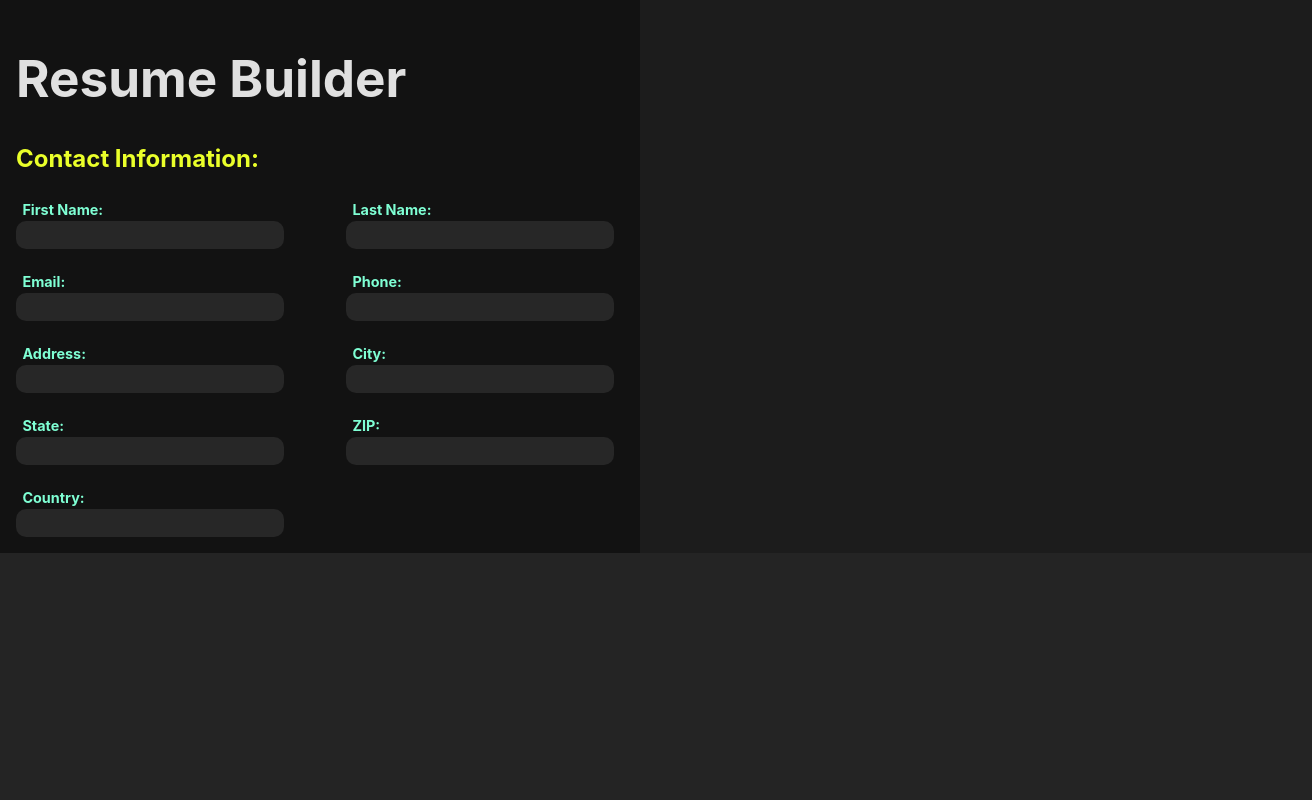
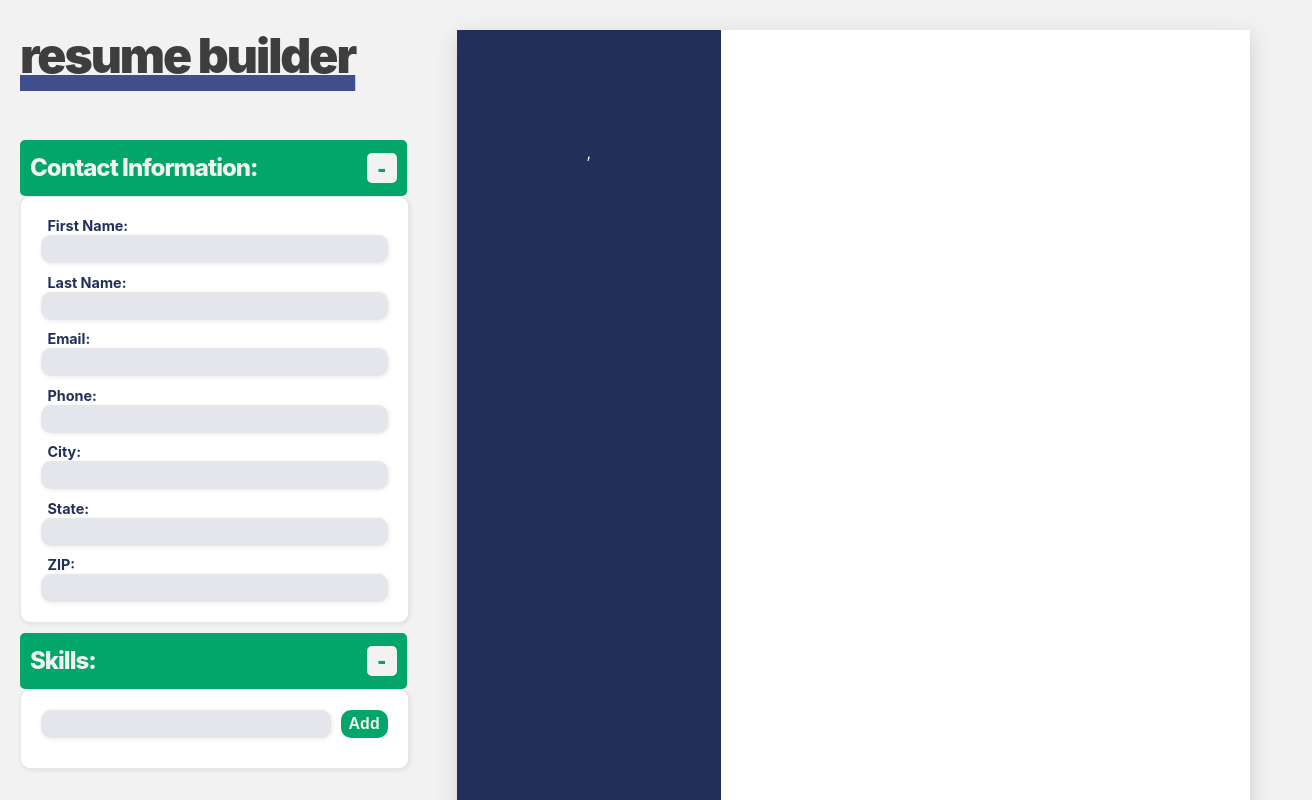
Before and after one commit to katiegd/CV-Application, a React (Vite) app: page / in a window 1280 px wide. Shown: the top 800 px of the page, 1312 px wide, since content can reach past the window. Built offline with nearby package versions, Linux system fonts and the light colour scheme.

Commit message:
Styling, contact info finishing, skills component addition, worked on Display side some

```diff
--- a/src/App.css
+++ b/src/App.css
@@ -1,47 +1,197 @@
+:root {
+  font-family: Inter, system-ui, Avenir, Helvetica, Arial, sans-serif;
+  line-height: 1.5;
+  font-weight: 400;
+
+  color: rgba(35, 35, 35, 0.87);
+  background-color: var(--white-bg);
+  --dark-blue: #223059;
+  --med-blue: #424d8c;
+  --med-green: #038c65;
+  --bright-green: #03a66a;
+  --white-bg: #f2f2f2;
+
+  font-synthesis: none;
+  text-rendering: optimizeLegibility;
+  -webkit-font-smoothing: antialiased;
+  -moz-osx-font-smoothing: grayscale;
+}
+
 body {
   margin: 0;
   padding: 0;
 }
 
+.site-title {
+  margin-top: 0;
+
+  font-size: 3rem;
+  font-weight: 900;
+  letter-spacing: -2px;
+  text-decoration: underline;
+  text-decoration-thickness: 1rem;
+  text-underline-offset: 0.1rem;
+  text-decoration-color: var(--med-blue);
+}
+
 .main-container {
   display: grid;
-  grid-template-columns: 1fr 1fr;
+  grid-template-columns: 1fr 2fr;
+  width: 100vw;
+  box-sizing: border-box;
+  overflow-x: hidden;
 }
 
 .input-side {
-  background-color: rgb(18, 18, 18);
-  padding: 1rem;
-  width: 100%;
+  box-sizing: border-box;
+  padding: 20px;
 }
 
 .output-side {
-  background-color: rgb(28, 28, 28);
-  padding: 1rem;
-  width: 100%;
+  box-sizing: border-box;
 }
 
-.contact-inputs {
+.paper-container {
+  background-color: rgb(255, 255, 255);
+  margin: 30px;
+  aspect-ratio: 8.5 / 11;
   display: grid;
-  grid-template-columns: 1fr 1fr;
-  gap: 20px;
+  grid-template-columns: 1fr 2fr;
+  box-shadow: 1px 6px 20px rgba(79, 79, 79, 0.21);
 }
 
-.contact-input-label {
-  color: aquamarine;
+.contact-inputs,
+.skills-inputs {
+  background-color: white;
+  display: flex;
+  flex-direction: column;
+  gap: 10px;
+  width: 100%;
+  border: 1px solid rgba(0, 0, 0, 0.094);
+  border-radius: 10px;
+  box-shadow: 1px 1px 5px rgba(0, 0, 0, 0.094);
+  padding: 20px 0px;
+  opacity: 1;
+  transition: opacity 0.5s ease-in-out;
+}
+
+.contact-input-label,
+.skills-input-label {
+  color: var(--dark-blue);
   font-weight: 700;
   font-size: 0.9rem;
   margin: -0.1rem 0.4rem;
 }
 
-.contact-input-wrapper input {
-  background-color: rgba(104, 104, 104, 0.242);
+.contact-input-wrapper {
+  display: flex;
+  flex-direction: column;
+  padding: 0px 20px;
+}
+
+.skills-input-wrapper {
+  display: flex;
+  padding: 0px 20px;
+  gap: 10px;
+}
+
+.input-add-btn-wrapper {
+  display: flex;
+}
+
+.add-skill-btn,
+.remove-skill-btn {
+  font-size: 1rem;
+  font-weight: 700;
+  display: flex;
+  align-items: center;
+  color: var(--white-bg);
+  background-color: var(--bright-green);
+  border: none;
+  padding: 3px 8px;
+  width: auto;
+  height: auto;
+  border-radius: 10px;
+}
+
+.add-skill-btn:hover,
+.remove-skill-btn:hover {
+  background-color: var(--med-green);
+  cursor: pointer;
+}
+
+.contact-input-wrapper input,
+.skills-input-wrapper input {
+  background-color: #2230591e;
+  box-shadow: 1px 1px 5px rgba(0, 0, 0, 0.094);
   border: none;
   height: 1.5rem;
   border-radius: 10px;
   padding: 2px 10px;
-  width: 80%;
+}
+
+.skills-input {
+  flex: 1;
 }
 
 .header2 {
-  color: rgb(234, 255, 42);
+  color: var(--white-bg);
+  display: flex;
+  align-items: center;
+  justify-content: space-between;
 }
+
+.collapsible-input {
+  font-size: 1.5rem;
+  font-weight: 800;
+  letter-spacing: -1px;
+  background-color: var(--bright-green);
+  padding: 10px;
+  border-radius: 5px;
+  margin: 10px 0px 0px 0px;
+}
+
+.skills-input {
+  background-color: var(--med-green);
+}
+
+.skill-list-item {
+  display: flex;
+  align-items: center;
+  color: var(--white-bg);
+  padding: 5px 10px;
+  background-color: var(--med-blue);
+  border-radius: 10px;
+  width: fit-content;
+  height: 30px;
+  gap: 20px;
+}
+
+.skill-name {
+  font-weight: 500;
+}
+
+.skills-container {
+  display: flex;
+  flex-wrap: wrap;
+  padding: 0px 20px;
+  gap: 5px;
+}
+
+.expand-button {
+  color: var(--bright-green);
+  display: flex;
+  font-size: 1.6rem;
+  font-weight: 900;
+  background-color: var(--white-bg);
+  border: none;
+  width: 30px;
+  height: 30px;
+  border-radius: 5px;
+  justify-content: center;
+  align-items: center;
+}
+
+.expand-button:hover {
+  cursor: pointer;
+}
--- a/src/App.jsx
+++ b/src/App.jsx
@@ -1,37 +1,102 @@
 import { useState } from "react";
 import "./App.css";
 import ContactInfo from "./components/ContactInfo";
+import Skills from "./components/Skills";
+import ToggleSection from "./components/ToggleSection";
 import DisplayContactInfo from "./components/DisplayContactInfo";
 
 export default function App() {
-  const [formData, setFormData] = useState({
+  // For Contact Form //
+  const [contactFormData, setContactFormData] = useState({
     firstName: "",
     lastName: "",
     email: "",
     phone: "",
-    street: "",
     city: "",
     state: "",
     zip: "",
-    country: "",
+    skills: "",
   });
+
+  const [contactInfoVisible, setContactInfoVisible] = useState(true);
+
+  function toggleContactInfo() {
+    setContactInfoVisible((contactInfoVisible) => !contactInfoVisible);
+  }
 
   function handleChange(e) {
     const { name, value } = e.target;
-    setFormData((prevData) => ({
+    setContactFormData((prevData) => ({
       ...prevData,
       [name]: value,
     }));
   }
 
+  // For Skills Form //
+  const [skillsVisible, setSkillsVisible] = useState(true);
+
+  function toggleSkills() {
+    setSkillsVisible((skillsVisible) => !skillsVisible);
+  }
+
+  const [skillInput, setSkillInput] = useState("");
+  const [skillsList, setSkillsList] = useState([]);
+
+  function handleSkillChange(e) {
+    setSkillInput(e.target.value);
+  }
+
+  function addNewSkill(e) {
+    e.preventDefault();
+    if (skillInput.trim() !== "") {
+      setSkillsList((currentSkills) => [
+        ...currentSkills,
+        { name: skillInput.trim(), id: crypto.randomUUID() },
+      ]);
+    }
+    setSkillInput("");
+  }
+
+  function removeSkill(id) {
+    setSkillsList((prevSkills) =>
+      prevSkills.filter((skill) => skill.id !== id)
+    );
+  }
+
   return (
     <div className="main-container">
       <div className="input-side">
-        <h1>Resume Builder</h1>
-        <ContactInfo formData={formData} handleChange={handleChange} />
+        <p className="site-title">resume builder</p>
+        <ToggleSection
+          title="Contact Information: "
+          className="contact-info"
+          isVisible={contactInfoVisible}
+          toggleVisibility={toggleContactInfo}
+        >
+          <ContactInfo formData={contactFormData} handleChange={handleChange} />
+        </ToggleSection>
+        <ToggleSection
+          title="Skills: "
+          className="skills-inputs"
+          isVisible={skillsVisible}
+          toggleVisibility={toggleSkills}
+        >
+          <Skills
+            skillsList={skillsList}
+            skillInput={skillInput}
+            handleSkillChange={handleSkillChange}
+            addNewSkill={addNewSkill}
+            removeSkill={removeSkill}
+          />
+        </ToggleSection>
       </div>
       <div className="output-side">
-        <DisplayContactInfo formData={formData} handleChange={handleChange} />
+        <div className="paper-container">
+          <DisplayContactInfo
+            formData={contactFormData}
+            handleChange={handleChange}
+          />
+        </div>
       </div>
     </div>
   );
--- /dev/null
+++ b/src/Display.css
@@ -0,0 +1,13 @@
+.contact-left {
+  color: var(--white-bg);
+  background-color: var(--dark-blue);
+  padding: 30px;
+  display: flex;
+  flex-direction: column;
+  align-items: center;
+}
+
+.resume-name {
+  font-size: 2rem;
+  font-weight: 900;
+}
--- a/src/components/ContactInfo.jsx
+++ b/src/components/ContactInfo.jsx
@@ -24,12 +24,7 @@ function ContactInfo({ formData, handleChange }) {
       type: "tel",
       display: "Phone: ",
     },
-    {
-      name: "street",
-      id: crypto.randomUUID(),
-      type: "text",
-      display: "Address: ",
-    },
+
     {
       name: "city",
       id: crypto.randomUUID(),
@@ -48,17 +43,10 @@ function ContactInfo({ formData, handleChange }) {
       type: "number",
       display: "ZIP: ",
     },
-    {
-      name: "country",
-      id: crypto.randomUUID(),
-      type: "text",
-      display: "Country: ",
-    },
   ];
 
   return (
     <>
-      <h2 className="header2 contact-info">Contact Information:</h2>
       <form className="contact-inputs">
         {inputFields.map((field) => (
           <div
--- a/src/components/DisplayContactInfo.jsx
+++ b/src/components/DisplayContactInfo.jsx
@@ -1,9 +1,19 @@
+import "../Display.css";
 function DisplayOutput({ formData }) {
   return (
     <>
-      <h3>{formData.firstName}</h3>
-      <h3>{formData.lastName}</h3>
-      <h3>{formData.email}</h3>
+      <div className="contact-left">
+        <p className="resume-name">
+          {formData.firstName} {formData.lastName}
+        </p>
+        <div className="contact-info">
+          <p className="resume-email-phone">{formData.email}</p>
+          <p className="resume-email-phone">{formData.phone}</p>
+          <p className="resume-address">
+            {formData.city}, {formData.state} {formData.zip}
+          </p>
+        </div>
+      </div>
     </>
   );
 }
--- /dev/null
+++ b/src/components/FadeInComponent.jsx
@@ -0,0 +1,5 @@
+export default function FadeInComponent() {
+  return (
+    <div className="fade-in">This content will fade in and out smoothly.</div>
+  );
+}
--- /dev/null
+++ b/src/components/Skills.jsx
@@ -0,0 +1,40 @@
+import { useState } from "react";
+
+export default function Skills({
+  skillsList,
+  skillInput,
+  handleSkillChange,
+  addNewSkill,
+  removeSkill,
+}) {
+  return (
+    <>
+      <div className="skills-input-wrapper">
+        <input
+          type="text"
+          value={skillInput}
+          onChange={handleSkillChange}
+          className="skills-input"
+        ></input>
+        <button onClick={addNewSkill} className="add-skill-btn">
+          Add
+        </button>
+      </div>
+
+      <div className="skills-container">
+        {skillsList.map((skill) => (
+          <div id={skill.id} key={skill.id} className="skill-list-item">
+            <p className="skill-name">{skill.name}</p>
+            <button
+              id={skill.id}
+              className="remove-skill-btn"
+              onClick={() => removeSkill(skill.id)}
+            >
+              x
+            </button>
+          </div>
+        ))}
+      </div>
+    </>
+  );
+}
--- /dev/null
+++ b/src/components/ToggleSection.jsx
@@ -0,0 +1,19 @@
+export default function ToggleSection({
+  title,
+  className,
+  isVisible,
+  toggleVisibility,
+  children,
+}) {
+  return (
+    <div className={title}>
+      <p className="header2 collapsible-input">
+        {title}
+        <button className="expand-button" onClick={toggleVisibility}>
+          {isVisible ? "-" : "+"}
+        </button>
+      </p>
+      {isVisible && <div className={className}>{children}</div>}
+    </div>
+  );
+}
--- a/src/index.css
+++ /dev/null
@@ -1,28 +0,0 @@
-:root {
-  font-family: Inter, system-ui, Avenir, Helvetica, Arial, sans-serif;
-  line-height: 1.5;
-  font-weight: 400;
-
-  color-scheme: light dark;
-  color: rgba(255, 255, 255, 0.87);
-  background-color: #242424;
-
-  font-synthesis: none;
-  text-rendering: optimizeLegibility;
-  -webkit-font-smoothing: antialiased;
-  -moz-osx-font-smoothing: grayscale;
-}
-
-a {
-  font-weight: 500;
-  color: #646cff;
-  text-decoration: inherit;
-}
-a:hover {
-  color: #535bf2;
-}
-
-h1 {
-  font-size: 3.2em;
-  line-height: 1.1;
-}
```
Also changed, not shown: src/components/SimpleForm.jsx (deleted, +0 -26 lines), src/main.jsx (+7 -7 lines).
